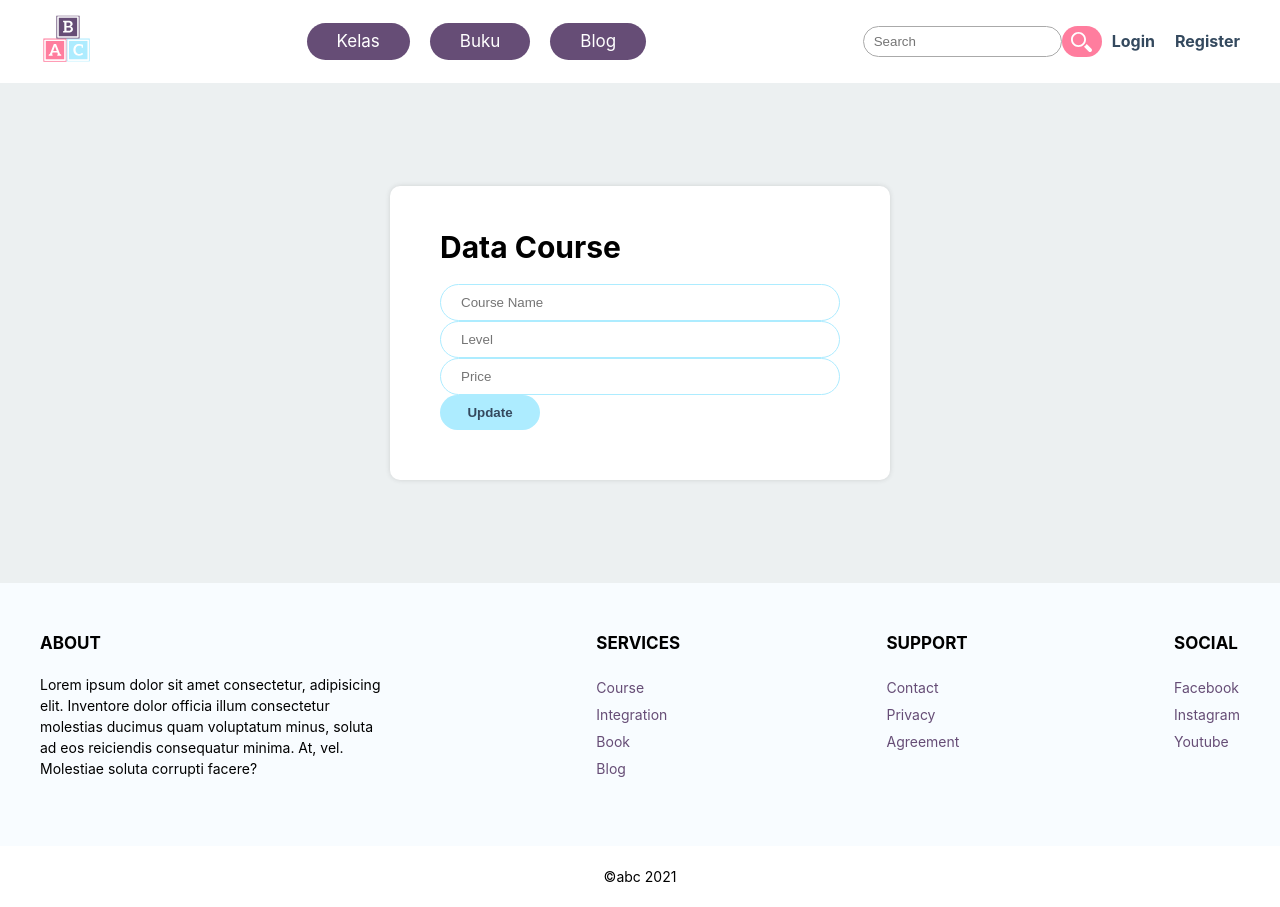
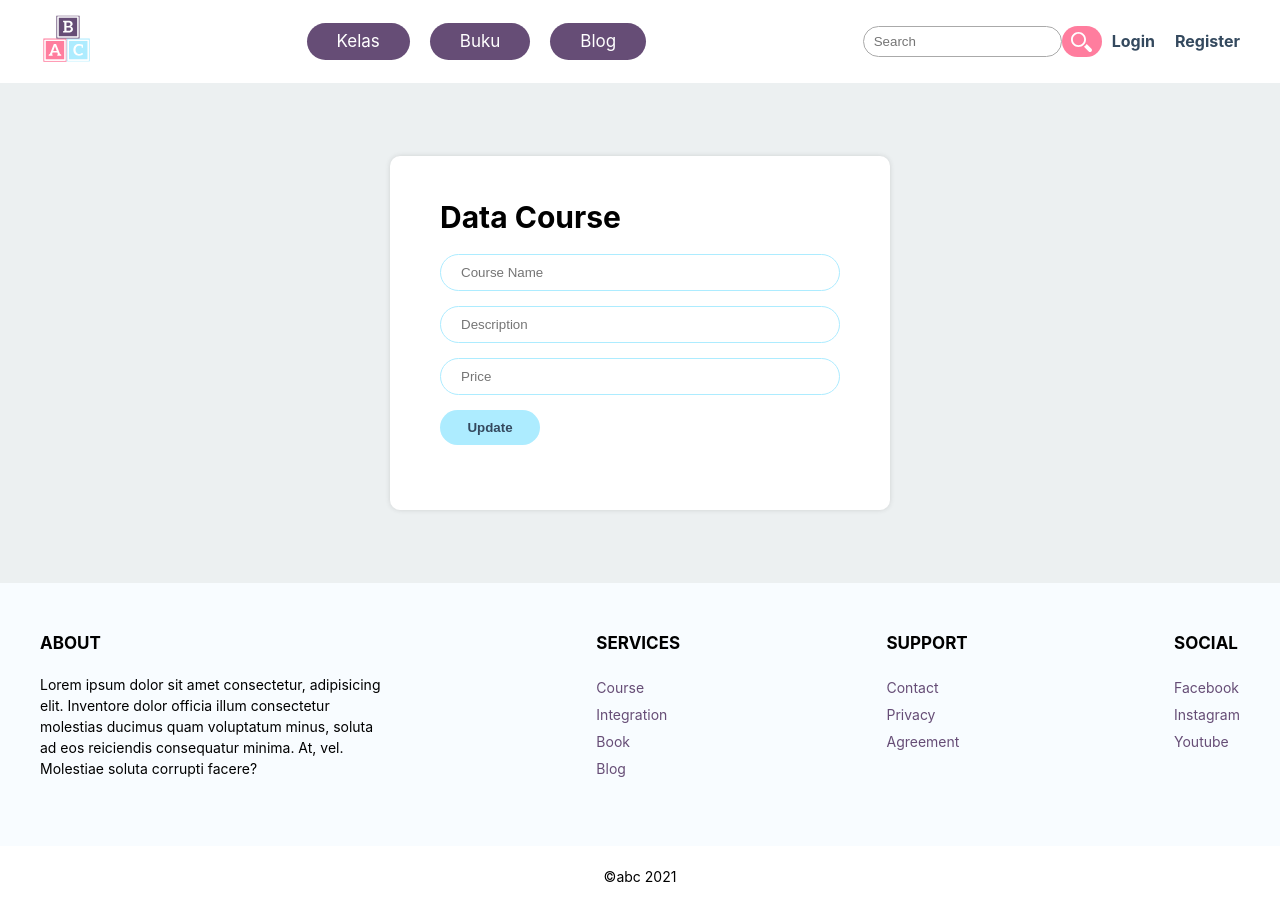
Before and after one commit to prasojopxl/react-ecommerce, a React (Create React App) app: page /kelas/update/1 in a window 1280 px wide. Built offline with nearby package versions, Linux system fonts and the light colour scheme; no server answers.

Commit message:
change api

```diff
--- a/src/containers/organism/courseSlider/CourseSlider.jsx
+++ b/src/containers/organism/courseSlider/CourseSlider.jsx
@@ -50,10 +50,11 @@ export const CourseSlider = () => {
 
     const getData = () => {
         setLoading(true)
-        axios.get(`http://localhost:3007/courseinfo`)
+        axios.get(`http://localhost:4000/products`)
         .then((res)=> {
-            setProduct(res.data);
+            setProduct(res.data.data);
             setLoading(false)
+            console.log(res.data.data)
         })
         .catch((e)=>{
             setLoading(false)
@@ -74,7 +75,7 @@ export const CourseSlider = () => {
     }
 
     const DeleteBtn = (id) => {
-        axios.delete(`http://localhost:3007/courseinfo/${id}`)
+        axios.delete(`http://localhost:4000/products/${id}`)
         .then(res=>{
             console.log(`data yang terhapus ${res.data[id]}`)
             getData();
@@ -95,7 +96,7 @@ export const CourseSlider = () => {
                 {
                     product.map((item,i)=> {
                         return (
-                            <ItemCourse EditBtn={EditBtn} paramId={item.id} DeleteBtn={()=>DeleteBtn(item.id)} id={item.id} key={i} cover={item.cover} title={item.title} level={item.level} price={item.price}/>
+                            <ItemCourse EditBtn={EditBtn} paramId={item.id} DeleteBtn={()=>DeleteBtn(item.id)} id={item.id} key={i} cover={item.image} description={item.title} level={item.level} price={item.price}/>
                         )
                     })
                 }
--- a/src/containers/organism/courseSlider/ItemCourse.jsx
+++ b/src/containers/organism/courseSlider/ItemCourse.jsx
@@ -2,7 +2,7 @@ import React, {useState} from 'react'
 import "./style.scss";
 import { Link, useHistory } from 'react-router-dom';
 
-export const ItemCourse = (props, title, level, price, onTitle, onLevel, onPrice, onSubmit, isUpdate) => {
+export const ItemCourse = (props, title, description, price, onTitle, onDescription, onPrice, onSubmit, isUpdate) => {
     const history = useHistory();
 
 
@@ -11,7 +11,7 @@ export const ItemCourse = (props, title, level, price, onTitle, onLevel, onPrice
             <img src={props.cover} alt={props.title}/>
             <div className="content">
                 <h3><Link to={`kelas/${props.id}`}>{props.title}</Link></h3>
-                <h5>{props.level}</h5>
+                <h5>{props.description}</h5>
                 <div className="price">{props.price}</div>
             </div>
             <div className="wrp-btn">
--- a/src/containers/organism/postForm/PostForm.jsx
+++ b/src/containers/organism/postForm/PostForm.jsx
@@ -4,8 +4,8 @@ import { FormInput } from '../../../components/formInput/FormInput'
 export const PostForm = ({
     title,
     onTitle,
-    level,
-    onLevel,
+    description,
+    onDescription,
     price,
     onPrice,
     onSubmit,
@@ -24,10 +24,10 @@ export const PostForm = ({
             }}/>
             <button  onClick={onSubmit}> {isUpdate ? "Update" : "Create"} </button>         */}
 
-            <input type="text" placeholder="Course Name" value={title} onChange={(e)=> {onTitle(e.target.value)}}/>
-            <input type="text" placeholder="Level" value={level} onChange={(e)=> {onLevel(e.target.value)}}/>
-            <input type="text" placeholder="Price" value={price} onChange={(e)=> {onPrice(e.target.value)}}/>
-            <button className="btn" style={{border:"none", minWidth:"100px"}} onClick={onSubmit}> {isUpdate ? "Update" : "Create"} </button>
+            <div className="item-input"><input type="text" placeholder="Course Name" value={title} onChange={(e)=> {onTitle(e.target.value)}}/></div>
+            <div className="item-input"><input type="text" placeholder="Description" value={description} onChange={(e)=> {onDescription(e.target.value)}}/></div>
+            <div className="item-input"><input type="text" placeholder="Price" value={price} onChange={(e)=> {onPrice(e.target.value)}}/></div>
+            <div className="item-input"><button className="btn" style={{border:"none", minWidth:"100px"}} onClick={onSubmit}> {isUpdate ? "Update" : "Create"} </button></div>
         </div>
 
     )
--- a/src/containers/pages/kelas/Kelas.jsx
+++ b/src/containers/pages/kelas/Kelas.jsx
@@ -13,9 +13,9 @@ export const Kelas = () => {
 
 
     const getData = () => {
-        axios.get(`http://localhost:3007/courseinfo`)
+        axios.get(`http://localhost:4000/products`)
         .then((res)=> {
-            setProduct(res.data);
+            setProduct(res.data.data);
         })
         .catch((e)=>{
             console.log(`error ${e}`)
@@ -23,7 +23,7 @@ export const Kelas = () => {
     }
 
     const DeleteBtn = (id) => {
-        axios.delete(`http://localhost:3007/courseinfo/${id}`)
+        axios.delete(`http://localhost:4000/products/${id}`)
         .then(res=>{
             console.log(`data yang terhapus ${res.data[id]}`)
             getData();
@@ -34,11 +34,10 @@ export const Kelas = () => {
     }
 
     useEffect(() => {
-        fetch("http://localhost:3007/courseinfo")
-        .then((res)=>res.json())
-        .then((data)=> {
-            setProduct(data)
-        })
+        axios.get(`http://localhost:4000/products`)
+        .then((res=> {
+            setProduct(res.data.data)
+         }))
     }, []);
 
 
@@ -60,7 +59,7 @@ export const Kelas = () => {
                 {
                     product.map((item,i)=> {
                         return (
-                            <ItemCourse key={i} id={item.id} cover={item.cover} title={item.title} level={item.level} price={item.price} paramId={item.id} DeleteBtn={()=>DeleteBtn(item.id)}/>
+                            <ItemCourse key={i} id={item.id} cover={item.image} title={item.title} description={item.description} price={item.price} paramId={item.id} DeleteBtn={()=>DeleteBtn(item.id)}/>
                         )
                     })
                 }
--- a/src/containers/pages/kelas/KelasCreate.jsx
+++ b/src/containers/pages/kelas/KelasCreate.jsx
@@ -6,17 +6,17 @@ import axios from "axios"
 
 export const KelasCreate = () => {
     const [title, setTitle] = useState("");
-    const [level, setLevel] = useState("");
+    const [description, setDescription] = useState("");
     const [price, setPrice] = useState("");
     const history = useHistory();
 
-    const createPostKelas = (titleVal, levelVal, priceVal)=> {
-        axios.post(`http://localhost:3007/courseinfo/`,
+    const createPostKelas = (titleVal, descriptionVal, priceVal)=> {
+        axios.post(`http://localhost:4000/products/`,
             {
-                cover: "https://dummyimage.com/300x200/000/fff",
+                image: "https://placeimg.com/480/480/tech",
                 title: titleVal,
                 price:  priceVal,
-                level: levelVal,
+                description: descriptionVal,
             },
             {
                 headers: {
@@ -41,11 +41,11 @@ export const KelasCreate = () => {
                         isUpdate={false}
                         title={title}
                         onTitle={setTitle}
-                        level={level}
-                        onLevel={setLevel}
+                        description={description}
+                        onDescription={setDescription}
                         price={price}
                         onPrice={setPrice}
-                        onSubmit={()=> createPostKelas(title, level,price)}
+                        onSubmit={()=> createPostKelas(title, description,price)}
                     />
                 </div>
             </div>
--- a/src/containers/pages/kelas/KelasUpdate.jsx
+++ b/src/containers/pages/kelas/KelasUpdate.jsx
@@ -5,19 +5,19 @@ import { PostForm } from '../../organism/postForm/PostForm';
 
 export const KelasUpdate = () => {
     const [title, setTitle] = useState("");
-    const [level, setLevel] = useState("");
+    const [description, setDescription] = useState("");
     const [price, setPrice] = useState("");
     const history = useHistory();
     const [postDetail, setPostDetail] = useState();
     const params = useParams();
 
-    const UpdatePost = (titleVal, levelVal, priceVal, postId) => {
-        axios.put(`http://localhost:3007/courseinfo/${postId}`,
+    const UpdatePost = (titleVal, descriptionVal, priceVal, postId) => {
+        axios.put(`http://localhost:4000/products/${postId}`,
             {
                 title: titleVal,
-                level: levelVal,
+                description: descriptionVal,
                 price: priceVal,
-                cover: "https://dummyimage.com/300x200/000/fff"
+                images: "https://placeimg.com/480/480/tech"
             },
             {
                 headers: {
@@ -32,14 +32,16 @@ export const KelasUpdate = () => {
     }
 
     const getPostDetail = (postId) => {
-        axios.get(`http://localhost:3007/courseinfo/${postId}`)
+        axios.get(`http://localhost:4000/products/${postId}`)
         .then (res=> {
-            setPostDetail(res.data)
+            setPostDetail(res.data.data)
             setTitle(res.data.title)
-            setLevel(res.data.level)
+            setDescription(res.data.description)
             setPrice(res.data.price)
+            console.log(res.data)
         })
     }
+
 
     useEffect(()=> {
         getPostDetail(params.id)
@@ -54,11 +56,11 @@ export const KelasUpdate = () => {
                         isUpdate={true}
                         title={title}
                         onTitle={setTitle}
-                        level={level}
-                        onLevel={setLevel}
+                        description={description}
+                        onDescription={setDescription}
                         price={price}
                         onPrice={setPrice}
-                        onSubmit={()=> UpdatePost(title, level, price, params.id)}
+                        onSubmit={()=> UpdatePost(title, description, price, params.id)}
                     />
                 </div>
             </div>
```
